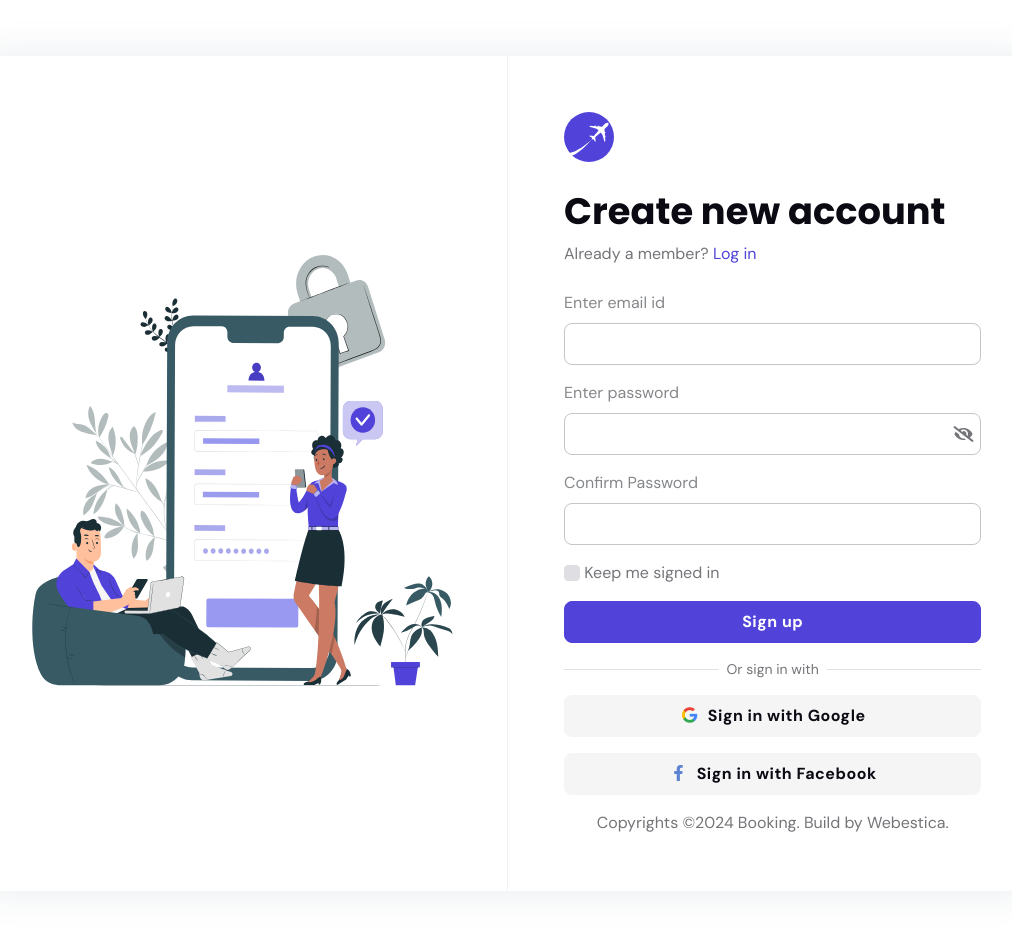
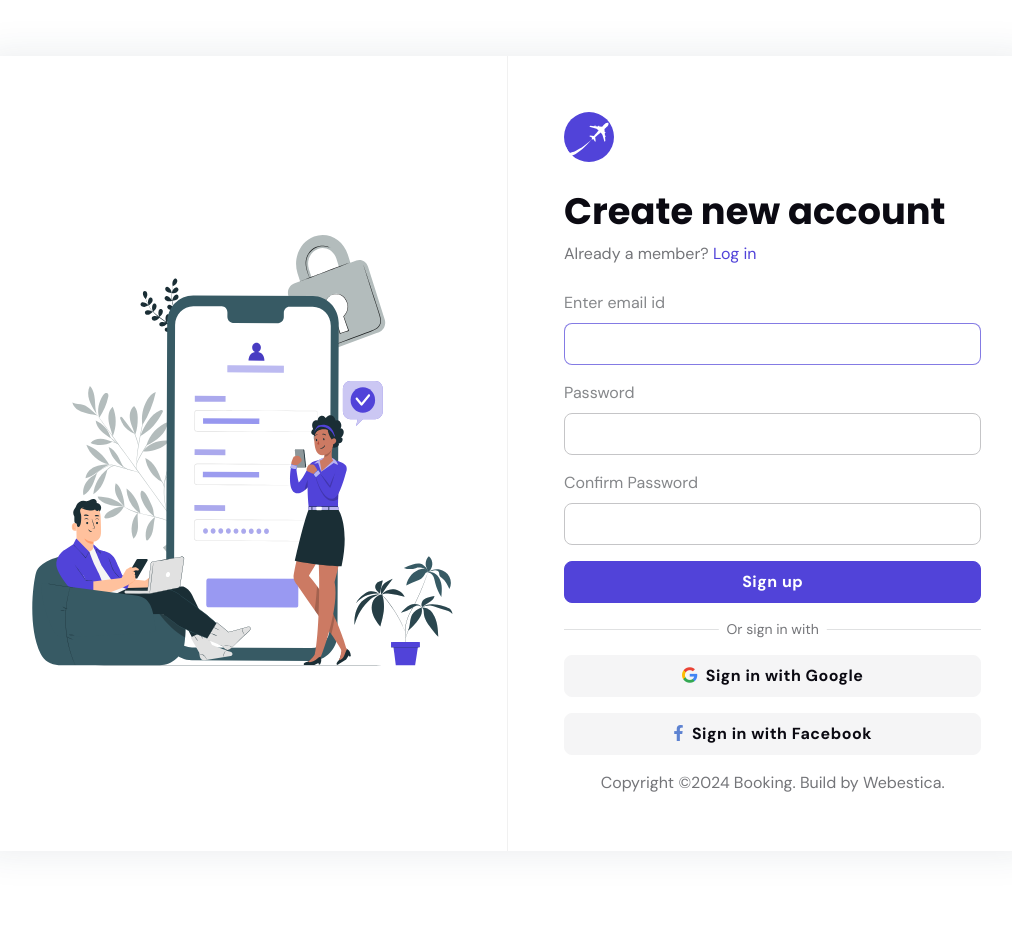
Before and after one commit to immunesh/hotelbooking, a Django app: page /signup/ in a window 1280 px wide. Shown: the whole page, without its empty margins (132-1144 px from the left). After the commit the page ends 851 px from the top, so only its background shows below. Run offline with Django 5.2, Linux system fonts and the light colour scheme; some libraries are stand-ins or nearby versions.

Commit message:
signup and login authentication Fixed issues with user signup and login authentication logic

```diff
--- a/hotel/settings.py
+++ b/hotel/settings.py
@@ -38,6 +38,7 @@ INSTALLED_APPS = [
     'django.contrib.sessions',
     'django.contrib.messages',
     'django.contrib.staticfiles',
+    'widget_tweaks',
     'hotel_app'
 ]
 
--- a/hotel/urls.py
+++ b/hotel/urls.py
@@ -23,7 +23,7 @@ urlpatterns = [
     path('admin/', admin.site.urls),
     path('', views.HomePage.as_view(), name='home'),
     path('account-profile/', views.account_profile, name='account-profile'),
-     path('login/', login_view, name='login'),
     path('signup/', signup_view, name='signup'),
+    path('login/', login_view, name='login'),
     path('logout/', logout_view, name='logout')
 ]
--- a/hotel_app/views.py
+++ b/hotel_app/views.py
@@ -1,33 +1,30 @@
-from django.shortcuts import render
-
+from django.shortcuts import render, redirect
 from django.views.generic import TemplateView
-
-
-class HomePage(TemplateView):
-    template_name = 'index.html'
-
-def account_profile(request):
-    return render(request, 'account-profile.html')
-
-from django.shortcuts import render, redirect
 from django.contrib.auth import login, logout, authenticate
 from django.contrib.auth.forms import AuthenticationForm, UserCreationForm
 from django.contrib import messages
 
-# Signup view
+# Home Page View
+class HomePage(TemplateView):
+    template_name = 'index.html'
+
+# Account Profile View
+def account_profile(request):
+    return render(request, 'account-profile.html')
+
+# Signup View
 def signup_view(request):
     if request.method == 'POST':
         form = UserCreationForm(request.POST)
         if form.is_valid():
-            user = form.save()
-            login(request, user)
-            messages.success(request, 'Signup successful!')
-            return redirect('home')  # Redirect to the homepage or any desired page after signup
+            form.save()
+            messages.success(request, 'Signup successful! Please log in.')
+            return redirect('login')  # ✅ Redirect to login page after signup
     else:
         form = UserCreationForm()
     return render(request, 'signup.html', {'form': form})
 
-# Login view
+# Login View
 def login_view(request):
     if request.method == 'POST':
         form = AuthenticationForm(request, data=request.POST)
@@ -37,17 +34,18 @@ def login_view(request):
             user = authenticate(username=username, password=password)
             if user is not None:
                 login(request, user)
-                messages.info(request, f'You are now logged in as {username}.')
-                return redirect('home')  # Redirect to the homepage or any desired page after login
+                messages.success(request, f'Welcome, {username}!')
+                return redirect('home')  # ✅ Redirect to homepage after login
             else:
                 messages.error(request, 'Invalid username or password.')
         else:
             messages.error(request, 'Invalid username or password.')
-    form = AuthenticationForm()
+    else:
+        form = AuthenticationForm()
     return render(request, 'login.html', {'form': form})
 
-# Logout view
+# Logout View
 def logout_view(request):
     logout(request)
     messages.info(request, 'You have successfully logged out.')
-    return redirect('login')  # Redirect to the login page after logout
+    return redirect('login')  # ✅ Redirect to login after logout
--- a/templates/index.html
+++ b/templates/index.html
@@ -80,8 +80,10 @@
     <link rel="stylesheet" href="https://fonts.googleapis.com/css2?family=DM+Sans:wght@400;500;700&family=Poppins:wght@400;500;700&display=swap">
 
     <!-- Plugins CSS -->
-    <link rel="stylesheet" type="text/css" href="static/vendor/font-awesome/css/all.min.css">
-    <link rel="stylesheet" type="text/css" href="static/vendor/bootstrap-icons/bootstrap-icons.css">
+    <!-- <link rel="stylesheet" type="text/css" href="static/vendor/font-awesome/css/all.min.css">
+    <link rel="stylesheet" type="text/css" href="static/vendor/bootstrap-icons/bootstrap-icons.css"> -->
+    <link rel="stylesheet" type="text/css" href="https://cdnjs.cloudflare.com/ajax/libs/font-awesome/6.0.0/css/all.min.css">
+    <link rel="stylesheet" type="text/css" href="https://cdn.jsdelivr.net/npm/bootstrap-icons@1.7.2/font/bootstrap-icons.css">
     <link rel="stylesheet" type="text/css" href="static/vendor/tiny-slider/tiny-slider.css">
     <link rel="stylesheet" type="text/css" href="static/vendor/glightbox/css/glightbox.css">
     <link rel="stylesheet" type="text/css" href="static/vendor/flatpickr/css/flatpickr.min.css">
--- a/templates/signup.html
+++ b/templates/signup.html
@@ -1,16 +1,12 @@
 {% load static %}
+{% load widget_tweaks %}
 
 <!DOCTYPE html>
 <html lang="en">
-
 <head>
     <title>Booking - Multipurpose Online Booking Theme</title>
-
-    <!-- Meta Tags -->
     <meta charset="utf-8">
     <meta name="viewport" content="width=device-width, initial-scale=1, shrink-to-fit=no">
-    <meta name="author" content="Webestica.com">
-    <meta name="description" content="Booking - Multipurpose Online Booking Theme">
 
      <!-- Dark mode -->
     <script>
@@ -70,31 +66,22 @@
             }
         })
     </script>
-
     <!-- Favicon -->
     <link rel="shortcut icon" href="{% static 'images/favicon.ico' %}">
 
     <!-- Google Font -->
-    <link rel="preconnect" href="https://fonts.googleapis.com">
-    <link rel="preconnect" href="https://fonts.gstatic.com" crossorigin>
     <link rel="stylesheet" href="https://fonts.googleapis.com/css2?family=DM+Sans:wght@400;500;700&family=Poppins:wght@400;500;700&display=swap">
 
     <!-- Plugins CSS -->
-    <link rel="stylesheet" type="text/css" href="{% static 'vendor/font-awesome/css/all.min.css' %}">
-    <link rel="stylesheet" type="text/css" href="{% static 'vendor/bootstrap-icons/bootstrap-icons.css' %}">
+    <link rel="stylesheet" href="{% static 'vendor/font-awesome/css/all.min.css' %}">
+    <link rel="stylesheet" href="{% static 'vendor/bootstrap-icons/bootstrap-icons.css' %}">
 
     <!-- Theme CSS -->
-    <link rel="stylesheet" type="text/css" href="{% static 'css/style.css' %}">
-
+    <link rel="stylesheet" href="{% static 'css/style.css' %}">
 </head>
 
 <body>
-
-    <!-- **************** MAIN CONTENT START **************** -->
 <main>
-
-        <!-- =======================
-Main Content START -->
     <section class="vh-xxl-100">
         <div class="container h-100 d-flex px-0 px-sm-4">
             <div class="row justify-content-center align-items-center m-auto">
@@ -106,48 +93,51 @@ Main Content START -->
                                 <div class="p-3 p-lg-5">
                                     <img src="{% static 'images/element/signin.svg' %}" alt="">
                                 </div>
-                                    <!-- Divider -->
                                 <div class="vr opacity-1 d-none d-lg-block"></div>
                             </div>
 
-                                <!-- Information -->
+                            <!-- Signup Form -->
                             <div class="col-lg-6 order-1">
                                 <div class="p-4 p-sm-6">
                                     <!-- Logo -->
                                     <a href="/index">
                                         <img class="h-50px mb-4" src="{% static 'images/logo-icon.svg' %}" alt="logo">
                                     </a>
-                                        <!-- Title -->
                                     <h1 class="mb-2 h3">Create new account</h1>
-                                        <p class="mb-0">Already a member?<a href="/login"> Log in</a></p>
+                                    <p class="mb-0">Already a member? <a href="{% url 'login' %}">Log in</a></p>
 
-                                        <!-- Form START -->
-                                        <form class="mt-4 text-start">
-                                            <!-- Email -->
+                                    <!-- Django Signup Form -->
+                                    <form method="POST" action="{% url 'signup' %}" class="mt-4 text-start">
+                                        {% csrf_token %}
+
+                                        {% if form.errors %}
+                                            <div class="alert alert-danger">
+                                                {{ form.errors }}
+                                            </div>
+                                        {% endif %}
+
+                                        <!-- Username -->
                                         <div class="mb-3">
                                             <label class="form-label">Enter email id</label>
-                                                <input type="email" class="form-control">
+                                            {{ form.username|add_class:"form-control" }}
                                         </div>
-                                            <!-- Password -->
-                                            <div class="mb-3 position-relative">
-                                                <label class="form-label">Enter password</label>
-                                                <input class="form-control fakepassword" type="password" id="psw-input">
-                                                <span class="position-absolute top-50 end-0 translate-middle-y p-0 mt-3">
-											<i class="fakepasswordicon fas fa-eye-slash cursor-pointer p-2"></i>
-										</span>
+
+                                        <!-- Password1 -->
+                                        <div class="mb-3">
+                                            <label class="form-label">Password</label>
+                                            {{ form.password1|add_class:"form-control" }}
                                         </div>
-                                            <!-- Confirm Password -->
+
+                                        <!-- Password2 -->
                                         <div class="mb-3">
                                             <label class="form-label">Confirm Password</label>
-                                                <input type="password" class="form-control">
+                                            {{ form.password2|add_class:"form-control" }}
                                         </div>
-                                            <!-- Remember me -->
-                                            <div class="mb-3">
-                                                <input type="checkbox" class="form-check-input" id="rememberCheck">
-                                                <label class="form-check-label" for="rememberCheck">Keep me signed in</label>
+
+                                        <!-- Submit Button -->
+                                        <div>
+                                            <button type="submit" class="btn btn-primary w-100 mb-0">Sign up</button>
                                         </div>
-                                            <!-- Button -->
-                                            <div><button type="submit" class="btn btn-primary w-100 mb-0">Sign up</button></div>
 
                                         <!-- Divider -->
                                         <div class="position-relative my-4">
@@ -155,16 +145,19 @@ Main Content START -->
                                             <p class="small position-absolute top-50 start-50 translate-middle bg-mode px-1 px-sm-2">Or sign in with</p>
                                         </div>
 
-                                            <!-- Google and facebook button -->
+                                        <!-- Google / Facebook -->
                                         <div class="vstack gap-3">
-                                                <a href="#" class="btn btn-light mb-0"><i class="fab fa-fw fa-google text-google-icon me-2"></i>Sign in with Google</a>
-                                                <a href="#" class="btn btn-light mb-0"><i class="fab fa-fw fa-facebook-f text-facebook me-2"></i>Sign in with Facebook</a>
+                                            <a href="#" class="btn btn-light mb-0"><i class="fab fa-google text-google-icon me-2"></i>Sign in with Google</a>
+                                            <a href="#" class="btn btn-light mb-0"><i class="fab fa-facebook-f text-facebook me-2"></i>Sign in with Facebook</a>
                                         </div>
 
                                         <!-- Copyright -->
-                                            <div class="text-primary-hover text-body mt-3 text-center"> Copyrights ©2024 Booking. Build by <a href="https://www.webestica.com/" class="text-body">Webestica</a>. </div>
+                                        <div class="text-body mt-3 text-center">
+                                            Copyright ©2024 Booking.
+                                            Build by <a href="https://www.webestica.com/" class="text-body">Webestica</a>.
+                                        </div>
                                     </form>
-                                        <!-- Form END -->
+                                    <!-- End Form -->
                                 </div>
                             </div>
                         </div>
@@ -173,21 +166,10 @@ Main Content START -->
             </div>
         </div>
     </section>
-        <!-- =======================
-Main Content END -->
-
 </main>
-    <!-- **************** MAIN CONTENT END **************** -->
-
-    <!-- Back to top -->
-    <div class="back-top"></div>
 
 <!-- Bootstrap JS -->
 <script src="{% static 'vendor/bootstrap/dist/js/bootstrap.bundle.min.js' %}"></script>
-
-    <!-- ThemeFunctions -->
 <script src="{% static 'js/functions.js' %}"></script>
-
 </body>
-
 </html>
```
Also changed, not shown: templates/login.html (+75 -49 lines), db.sqlite3. Lines whose indentation alone changed are shown as unchanged.
